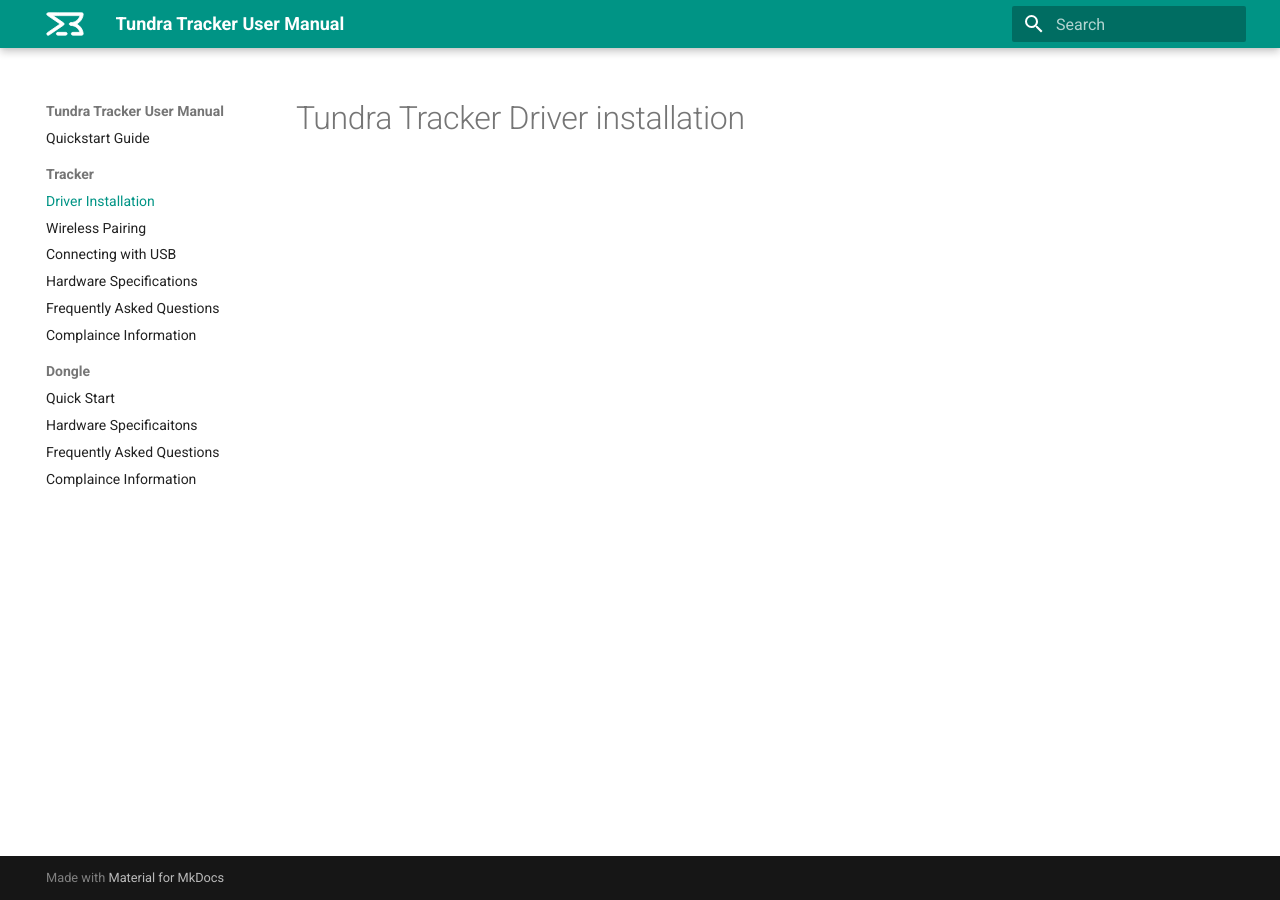
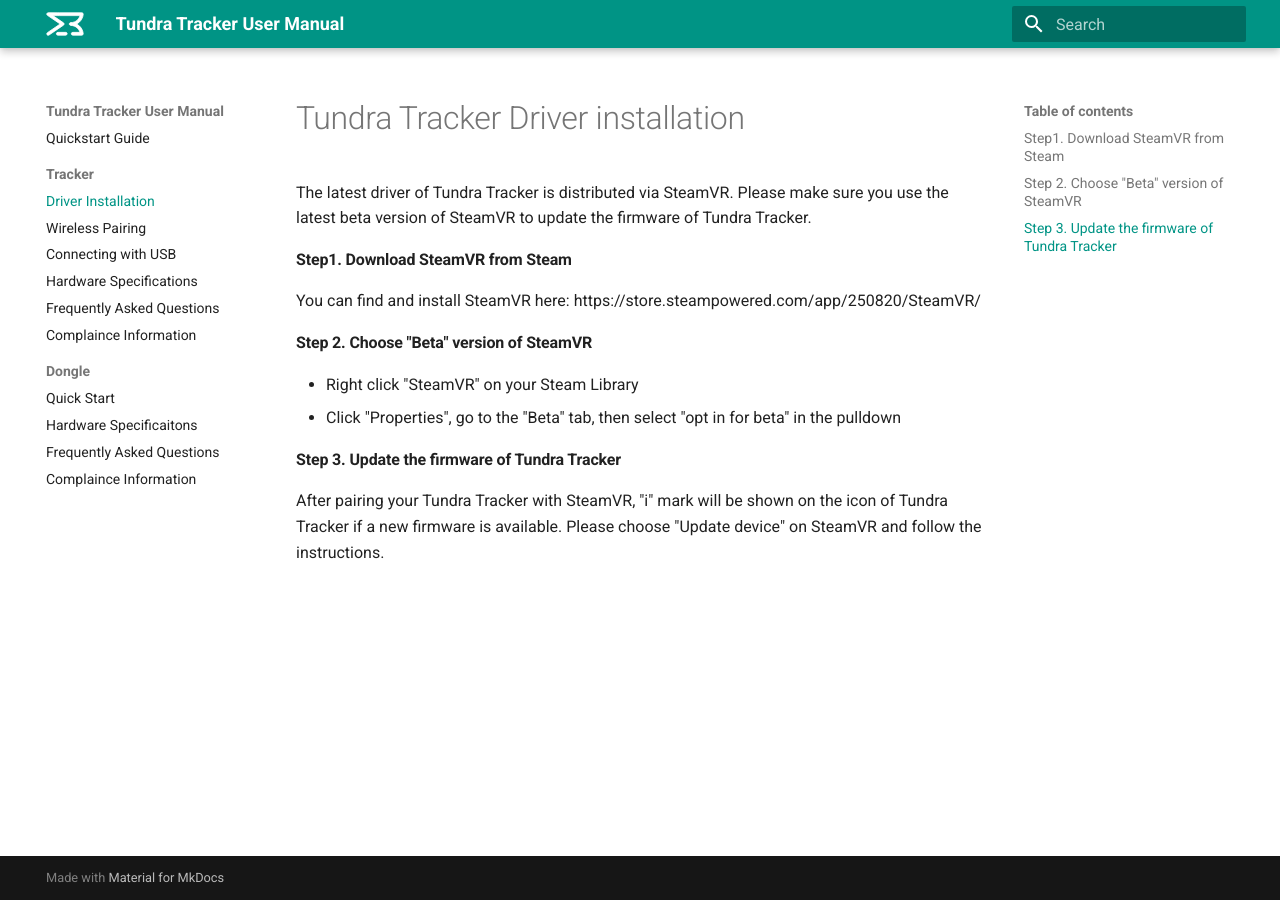
Before and after one commit to tundra-labs/tundra-tracker-docs, an MkDocs documentation site: the page built from docs/driver_installation.md, in a window 1280 px wide. Built offline with MkDocs 1.6.1 and Material for MkDocs 9.7.7, drawn with Linux system fonts in a browser that asks for light colours.

Commit message:
Update driver_installation.md

```diff
--- a/docs/driver_installation.md
+++ b/docs/driver_installation.md
@@ -1 +1,20 @@
 # Tundra Tracker Driver installation
+
+The latest driver of Tundra Tracker is distributed via SteamVR. Please make sure you use the latest beta version of SteamVR to update the firmware of Tundra Tracker.
+
+#### Step1. Download SteamVR from Steam
+
+You can find and install SteamVR here: https://store.steampowered.com/app/250820/SteamVR/
+
+
+
+#### Step 2. Choose "Beta" version of SteamVR
+
+- Right click "SteamVR" on your Steam Library
+- Click "Properties", go to the "Beta" tab, then select "opt in for beta" in the pulldown
+
+
+
+#### Step 3. Update the firmware of Tundra Tracker
+
+After pairing your Tundra Tracker with SteamVR, "i" mark will be shown on the icon of Tundra Tracker if a new firmware is available. Please choose "Update device" on SteamVR and follow the instructions.
```
